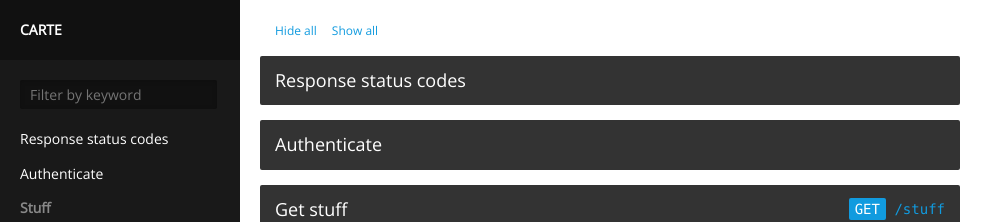
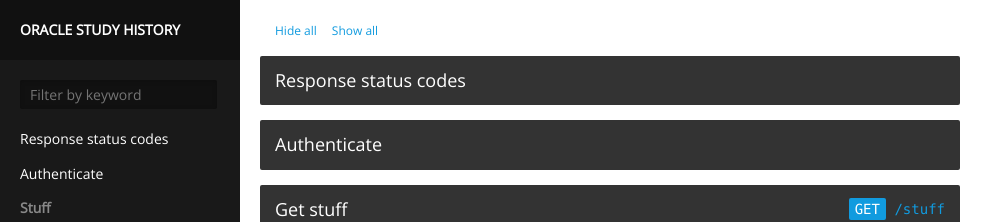
Before and after one commit to dbamu/ssang.github.io, a Jekyll site: the page built from index.html, in a window 1280 px wide. Shown: the top 222 px of the page, without its empty margins (0-1003 px from the left). Built offline with Jekyll 4.4.1, drawn with Linux system fonts in a browser that asks for light colours.

Commit message:
Update _config.yml

```diff
--- a/_config.yml
+++ b/_config.yml
@@ -3,4 +3,4 @@ exclude: ['README.markdown']
 permalink: ':title'
 highlighter: pygments
 safe: false
-title: 'Carte'
+title: 'oracle study history'
```
